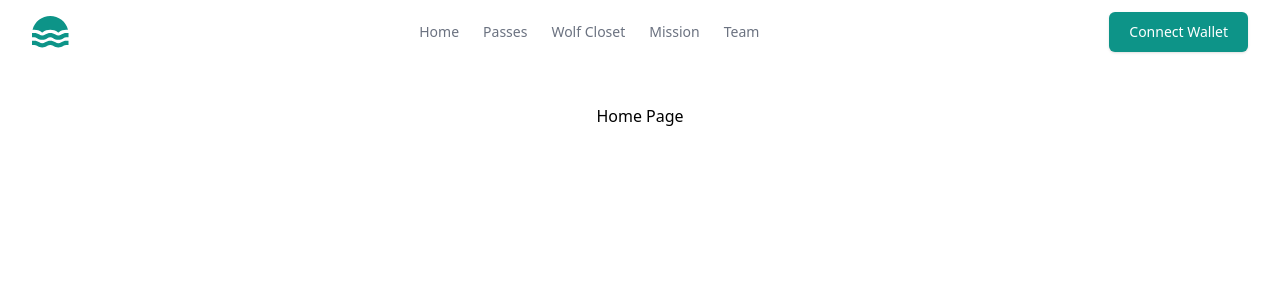
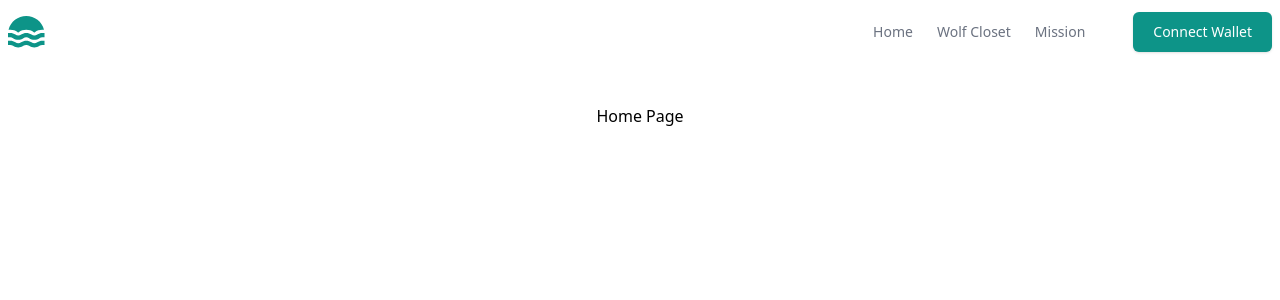
Before and after one commit to parametprame/true-id, a Next.js app: page / in a window 1280 px wide. Shown: the top 300 px of the page. Built offline with nearby package versions, Linux system fonts and the light colour scheme.

Commit message:
fix manu topbar

```diff
--- a/core/layouts/Topbar.tsx
+++ b/core/layouts/Topbar.tsx
@@ -1,9 +1,9 @@
 export const Topbar = () => {
   return (
     <header aria-label="Site Header" className="bg-white">
-      <div className="mx-auto max-w-screen-xl px-4 sm:px-6 lg:px-8">
+      <div className="mx-auto max-w-screen-xl px-4 sm:px-6 lg:px-2">
         <div className="flex h-16 items-center justify-between">
-          <div className="md:flex md:items-center md:gap-12">
+          <div className="flex-1 md:flex md:items-center md:gap-12">
             <a className="block text-teal-600" href="/">
               <span className="sr-only">Home</span>
               <svg
@@ -20,8 +20,8 @@ export const Topbar = () => {
             </a>
           </div>
 
-          <div className="hidden md:block">
-            <nav aria-label="Site Nav">
+          <div className="md:flex md:items-center md:gap-12">
+            <nav aria-label="Site Nav" className="hidden md:block">
               <ul className="flex items-center gap-6 text-sm">
                 <li>
                   <a
@@ -29,15 +29,6 @@ export const Topbar = () => {
                     href="/"
                   >
                     Home
-                  </a>
-                </li>
-
-                <li>
-                  <a
-                    className="text-gray-500 transition hover:text-gray-500/75"
-                    href="/"
-                  >
-                    Passes
                   </a>
                 </li>
 
@@ -58,18 +49,8 @@ export const Topbar = () => {
                     Mission
                   </a>
                 </li>
-
-                <li>
-                  <a
-                    className="text-gray-500 transition hover:text-gray-500/75"
-                    href="/"
-                  >
-                    Team
-                  </a>
-                </li>
               </ul>
             </nav>
-          </div>
 
             <div className="flex items-center gap-4">
               <div className="sm:flex sm:gap-4">
@@ -92,7 +73,7 @@ export const Topbar = () => {
                     stroke-width="2"
                   >
                     <path
-                    stroke-linecap="round"
+                      strokeLinecap="round"
                       stroke-linejoin="round"
                       d="M4 6h16M4 12h16M4 18h16"
                     />
@@ -102,6 +83,7 @@ export const Topbar = () => {
             </div>
           </div>
         </div>
+      </div>
     </header>
   );
 };
```
Lines whose indentation alone changed are shown as unchanged.
